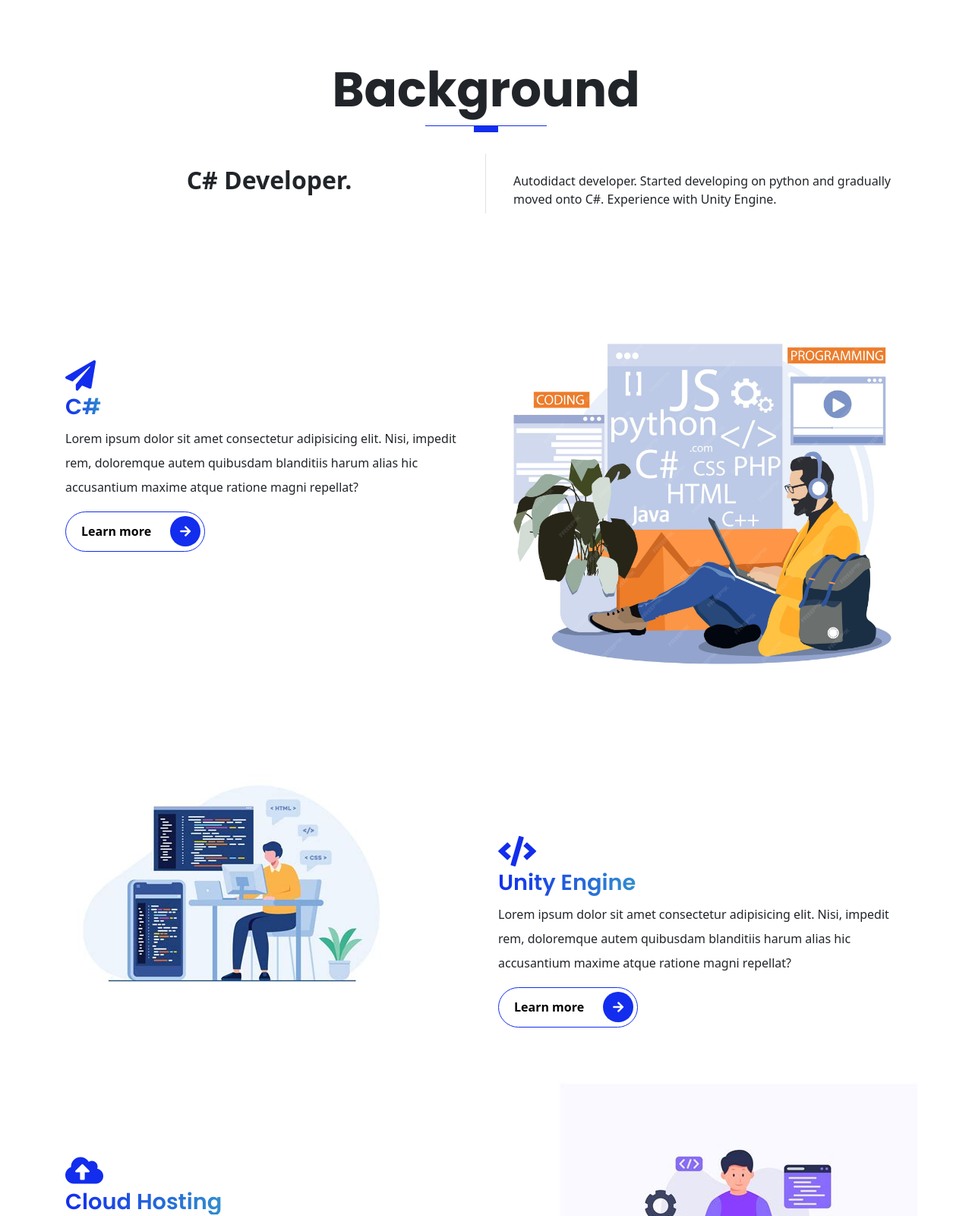
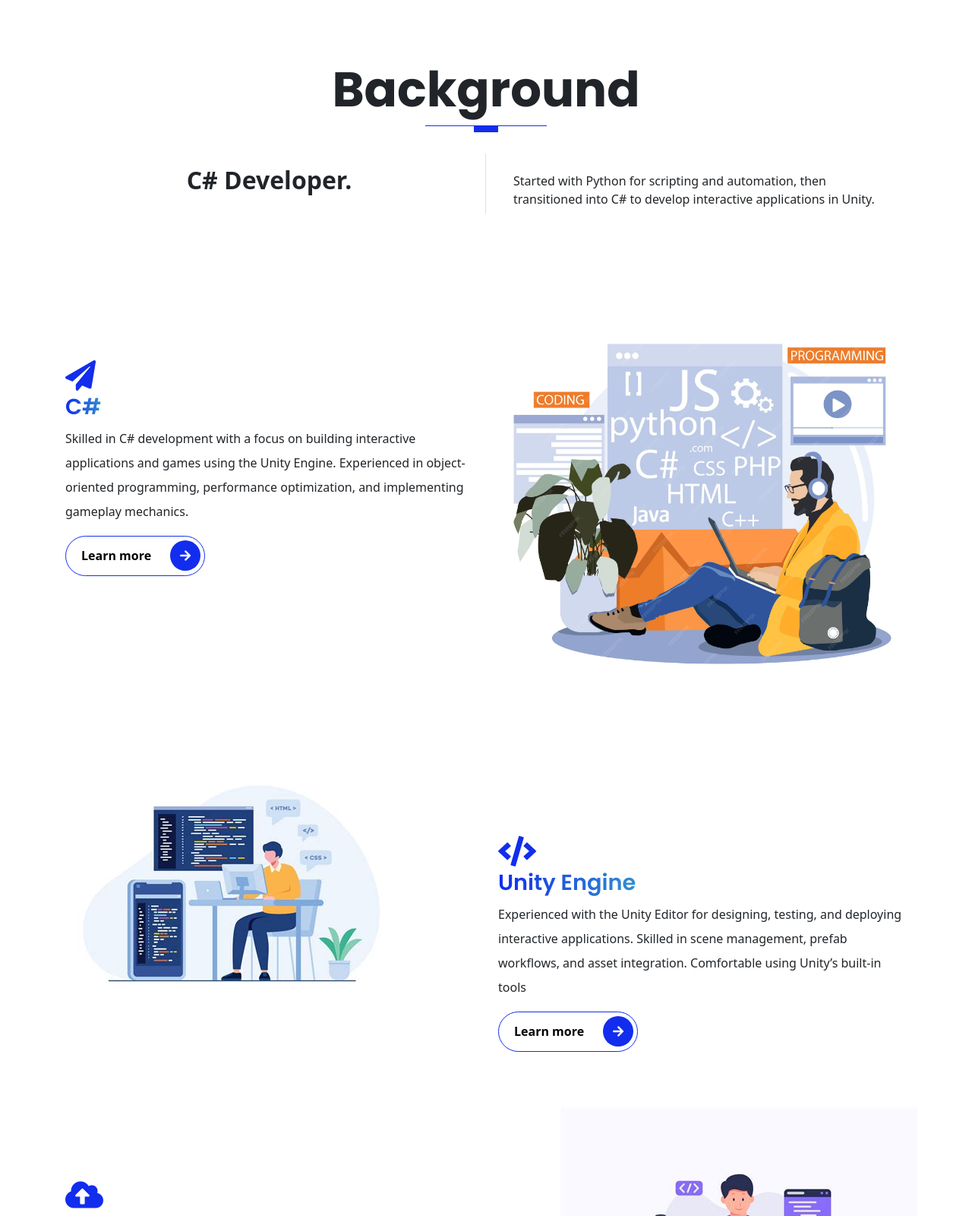
Before and after one commit to Johny574/Portfolio, a website: page index.html in a window 1280 px wide. Shown: the part 1200-2800 px from the top of the page at 76% size. Drawn offline with nearby package versions, Linux system fonts and the light colour scheme; files that its build step writes are made by us from their sources.

Commit message:
Added Socials

```diff
--- a/index.html
+++ b/index.html
@@ -37,7 +37,6 @@
           <li class="nav-item"><a class="nav-link active" href="#home" aria-current="page">Home</a></li>
           <li class="nav-item"><a class="nav-link" href="#services">Background</a></li>
           <li class="nav-item"><a class="nav-link" href="#portfolio">Projects</a></li>
-          <li class="nav-item"><a class="nav-link" href="#collaborate">Collaborate</a></li>
           </li>
         </ul>
       </div>
@@ -96,24 +95,30 @@
       <div class="row">
         <div class="col-md-6 col-lg-3">
           <div class="campanies__logo-box shadow-sm">
-            <a href="https://www.google.com">
-              <img src="images/campanies/OIP-4257635877.lJEV8azOsH7rRQJ6gmvt9gHaHa.jpeg" alt="Campany 1 logo" title="Campany 1 Logo" class="img-fluid">
+            <a href="https://github.com/Johny574">
+              <img src="images/campanies/OIP-4257635877.lJEV8azOsH7rRQJ6gmvt9gHaHa.jpeg" alt="Github" title="Github" class="img-fluid">
             </a>
           </div>
         </div>
         <div class="col-md-6 col-lg-3">
           <div class="campanies__logo-box shadow-sm">
-            <img src="images/campanies/OIP-1844428845 (1).BzKyPk4yeLUEDKLGteGTMgHaHa.jpeg" alt="Campany 2 logo" title="Campany 2 Logo" class="img-fluid">
+            <a href="https://jjlgames08.itch.io">
+              <img src="images/campanies/OIP-1844428845 (1).BzKyPk4yeLUEDKLGteGTMgHaHa.jpeg" alt="Itch.io" title="Itch.io" class="img-fluid">
+            </a>
           </div>
         </div>
         <div class="col-md-6 col-lg-3">
           <div class="campanies__logo-box shadow-sm">
-            <img src="images/campanies/OIP-4276943037 (1).Ta6HehyQ6i9VrcNWWTavBwHaFj.jpeg" alt="Campany 3 logo" title="Campany 3 Logo" class="img-fluid">
+            <a href="https://hackerrank.com/profile/johnyloots1">
+              <img src="images/campanies/OIP-4276943037 (1).Ta6HehyQ6i9VrcNWWTavBwHaFj.jpeg" alt="Hackerrank" title="Hackerrank" class="img-fluid">
+            </a>
           </div>
         </div>
         <div class="col-md-6 col-lg-3">
           <div class="campanies__logo-box shadow-sm">
-            <img src="images/campanies/2209203-4095870349.png" alt="Campany 4 logo" title="Campany 4 Logo" class="img-fluid">
+            <a href="https://www.google.com">
+              <img src="images/campanies/2209203-4095870349.png" alt="Instagram" title="Instagram" class="img-fluid">
+            </a>
           </div>
         </div>
         <!-- <div class="col-md-4 col-lg-2">
@@ -151,7 +156,7 @@
       <div class="col-md-6">
         <div class="bg-white p-4 text-start">
           <p class="fw-light">
-            Autodidact developer. Started developing on python and gradually moved onto C#. Experience with Unity Engine.
+            Started with Python for scripting and automation, then transitioned into C# to develop interactive applications in Unity.
           </p>
         </div>
       </div>
@@ -167,9 +172,8 @@
           <div class="icon d-block fas fa-paper-plane"></div>
           <h3 class="display-3--title mt-1">C#</h3>
           <p class="lh-lg">
-            Lorem ipsum dolor sit amet consectetur adipisicing elit. Nisi, impedit rem,
-             doloremque autem quibusdam blanditiis harum alias hic accusantium
-             maxime atque ratione magni repellat?
+            Skilled in C# development with a focus on building interactive applications and games using the Unity Engine.
+            Experienced in object-oriented programming, performance optimization, and implementing gameplay mechanics.
           </p>
           <button type="button" class="rounded-pill btn-rounded border-primary">Learn more
             <span><i class="fas fa-arrow-right"></i></span>
@@ -194,11 +198,10 @@
           <div class="icon d-block fas fa-code"></div>
           <h3 class="display-3--title mt-1">Unity Engine</h3>
           <p class="lh-lg">
-            Lorem ipsum dolor sit amet consectetur adipisicing elit. Nisi, impedit rem,
-             doloremque autem quibusdam blanditiis harum alias hic accusantium
-             maxime atque ratione magni repellat?
+            Experienced with the Unity Editor for designing, testing, and deploying interactive applications.
+            Skilled in scene management, prefab workflows, and asset integration. Comfortable using Unity’s built-in tools
           </p>
-          <button type="button" class="rounded-pill btn-rounded border-primary">Learn more
+          <button type="button" href="" class="rounded-pill btn-rounded border-primary">Learn more
             <span><i class="fas fa-arrow-right"></i></span>
           </button>
         </div>
@@ -209,11 +212,11 @@
       <div class="col-lg-6 col-md-6 col-sm-12 col-xs-12 services mt-4">
         <div class="services__content">
           <div class="icon d-block fas fa-cloud-upload-alt"></div>
-          <h3 class="display-3--title mt-1">cloud hosting</h3>
+          <h3 class="display-3--title mt-1">Scripting</h3>
           <p class="lh-lg">
-            Lorem ipsum dolor sit amet consectetur adipisicing elit. Nisi, impedit rem,
-             doloremque autem quibusdam blanditiis harum alias hic accusantium
-             maxime atque ratione magni repellat?
+            Skilled in scripting across multiple languages, including Python, HTML, CSS, JavaScript, and Batch.
+            Experienced in writing clean, efficient code for automation, web development, and interactive applications.
+            Comfortable adapting to different environments and leveraging scripting to streamline workflows and enhance functionality.
           </p>
           <button type="button" class="rounded-pill btn-rounded border-primary">Learn more
             <span><i class="fas fa-arrow-right"></i></span>
```
